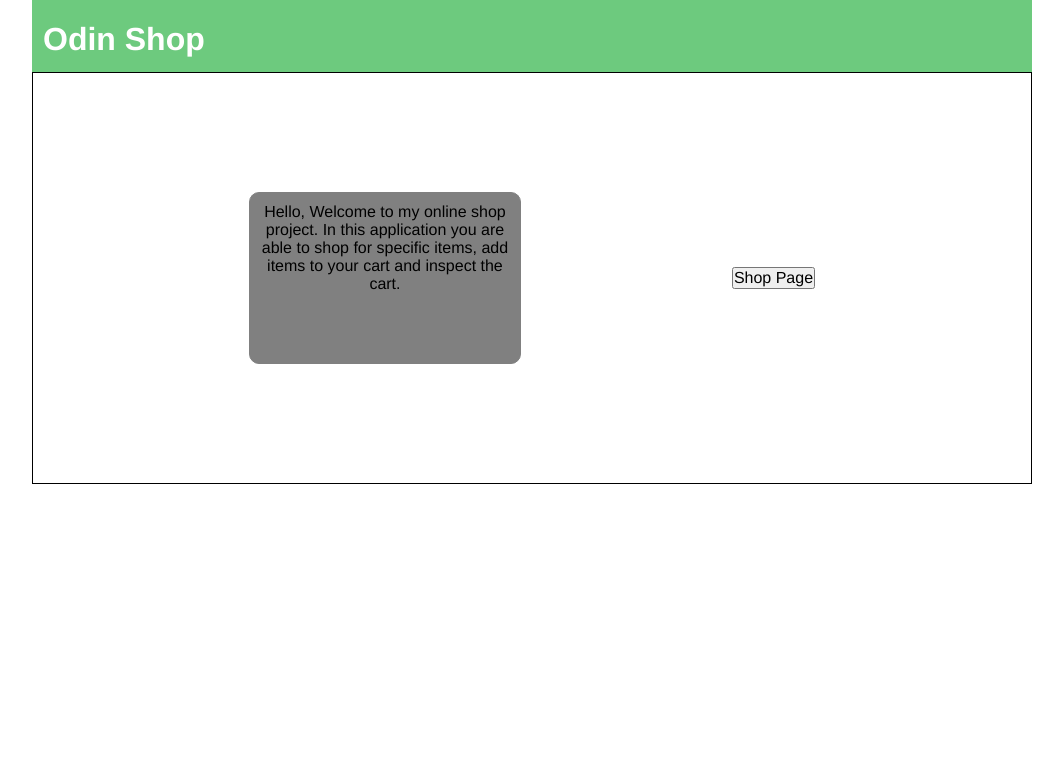
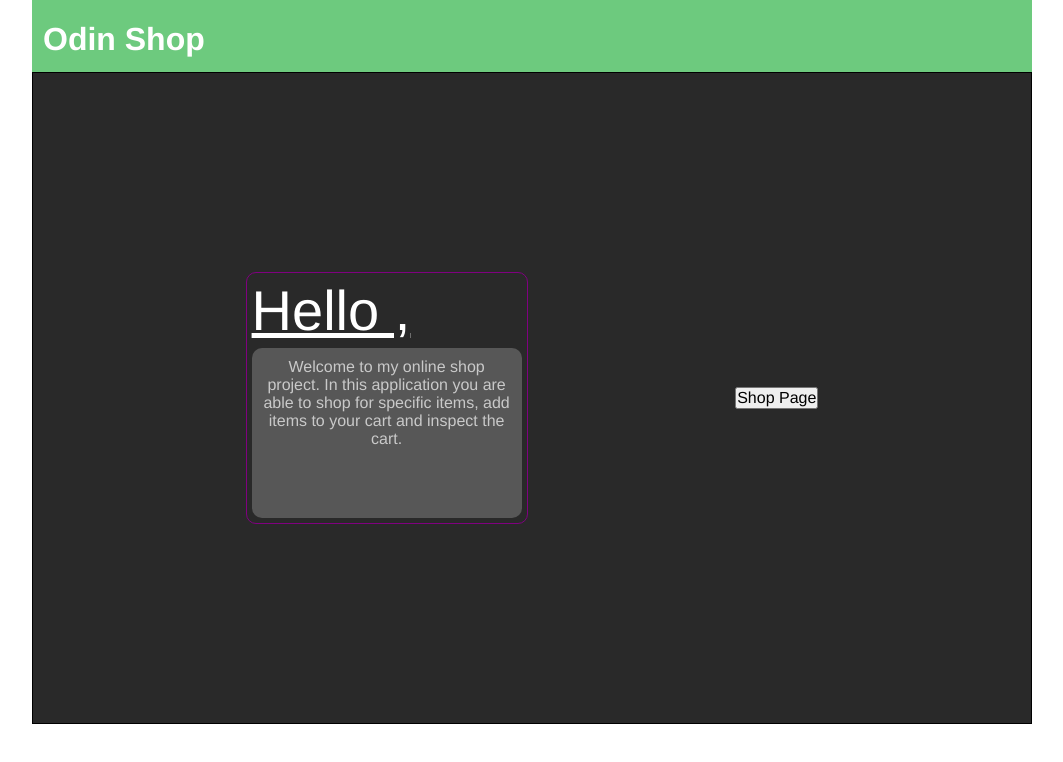
Before and after one commit to taztheprogrammer/Odin_Shop, a React (Vite) app: page / in a window 1280 px wide. Shown: the top 762 px of the page, without its empty margins (108-1171 px from the left). Built offline with nearby package versions, Linux system fonts and the light colour scheme.

Commit message:
styled home Page a little

```diff
--- a/src/components/ContactMe/Contact_Me.tsx
+++ b/src/components/ContactMe/Contact_Me.tsx
@@ -0,0 +1,3 @@
+export default function Contact_Me() {
+    return <p>hi</p>
+}
--- a/src/components/HomePage/Home_Page.css
+++ b/src/components/HomePage/Home_Page.css
@@ -6,18 +6,32 @@ body {
 .mainContent {
   border: 1px solid black;
   padding: 5px;
-  height: 400px;
+  height: 80vh;
   display: flex;
   justify-content: space-evenly;
   align-items: center;
+  background-color: rgb(41, 41, 41);
 }
 
-.p1 {
+.Greeting {
+  border: 1px solid purple;
+  padding: 5px;
+  border-radius: 10px;
+}
+
+.p1{
+  color: white;
+  font-size: 3.5rem;
+  margin-bottom: 5px;
+  text-decoration: underline;
+}
+
+.p2 {
 width: 250px;
 height: 150px;
-border: 1px solid gray;
 border-radius: 10px;
-background-color: gray;
+background-color: rgba(248, 248, 248, 0.221);
+color: rgb(201, 201, 201);
 padding: 10px;
 text-align: center;
 }
--- a/src/components/HomePage/Home_Page.tsx
+++ b/src/components/HomePage/Home_Page.tsx
@@ -7,8 +7,11 @@ function Home_Page(props) {
         <Nav_Bar/>
         <div className="mainContent">
 
-        <div className="p1">
-            <p>Hello, Welcome to my online shop project. In this application you are able to shop for specific items, add items to your cart and inspect the cart. </p>
+        <div className="Greeting">
+        <p className="p1">Hello ,</p>
+        <div className="p2">
+            <p>Welcome to my online shop project. In this application you are able to shop for specific items, add items to your cart and inspect the cart. </p>
+        </div>
         </div>
 
         <button onClick={() => props.setpageNum(1)}>Shop Page</button>
```
